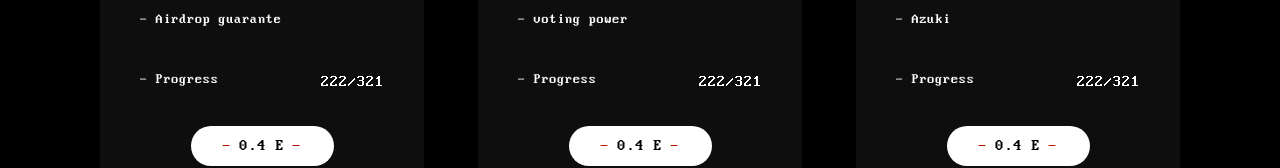
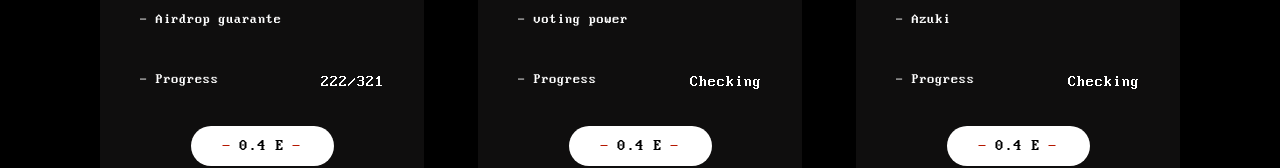
Before and after one commit to sfsf332/2ndc, a Next.js app: page /passport in a window 1280 px wide. Shown: the part 514-682 px from the top of the page. Built offline with nearby package versions, Linux system fonts and the light colour scheme.

Commit message:
chore:text opt

```diff
--- a/src/pages/passport.tsx
+++ b/src/pages/passport.tsx
@@ -30,7 +30,7 @@ export default function Ticket() {
                                             </ul>
                                             <p className='flex justify-between mt-8'>
                                                 <span className='text-sm'>- {t('label_progress')}</span>
-                                                <span>222/321</span>
+                                                <span>{item>1?'Checking':'222/321'}</span>
                                             </p>
                                             <button className="py-2 mx-auto bg-white flex justify-between px-8 mt-8 text-black rounded-full">
                                                 <span className='text-red mr-2'>-</span><span>0.4 E</span><span className='text-red  ml-2'>  -</span>
```
